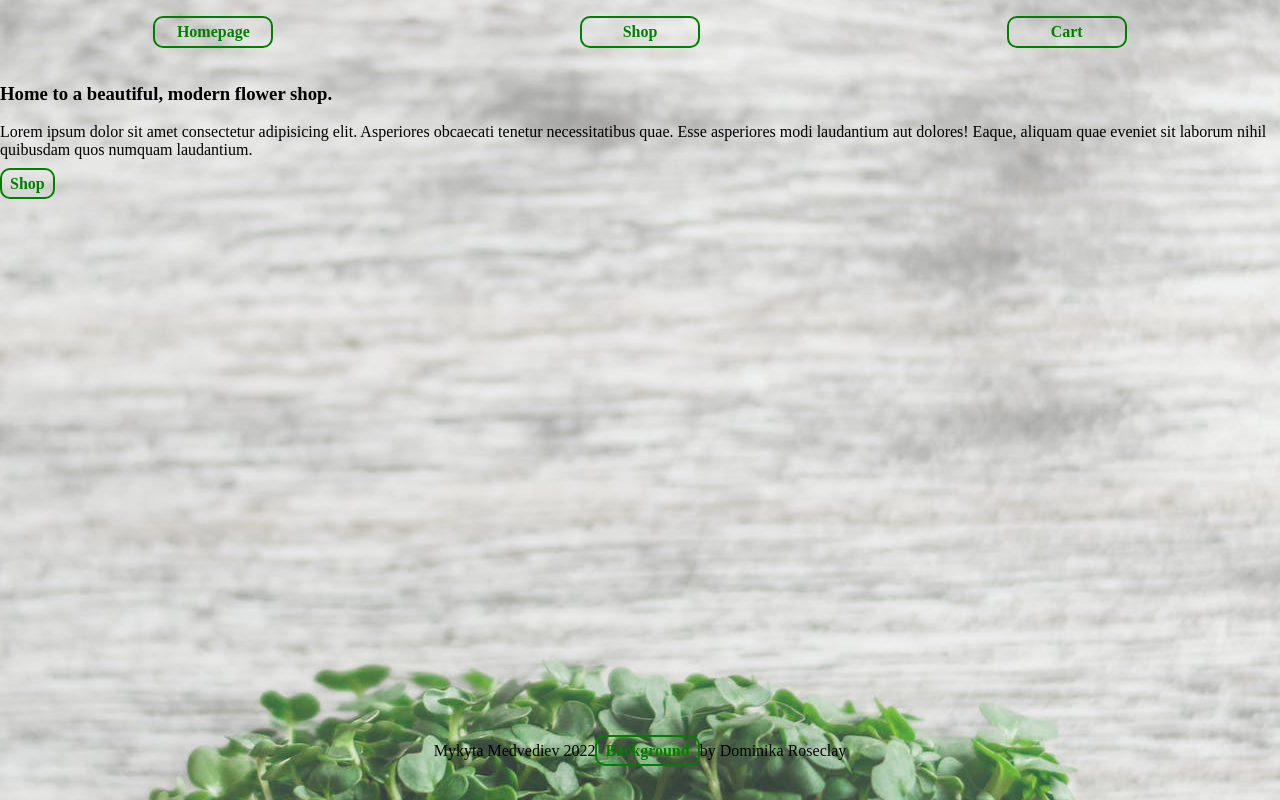
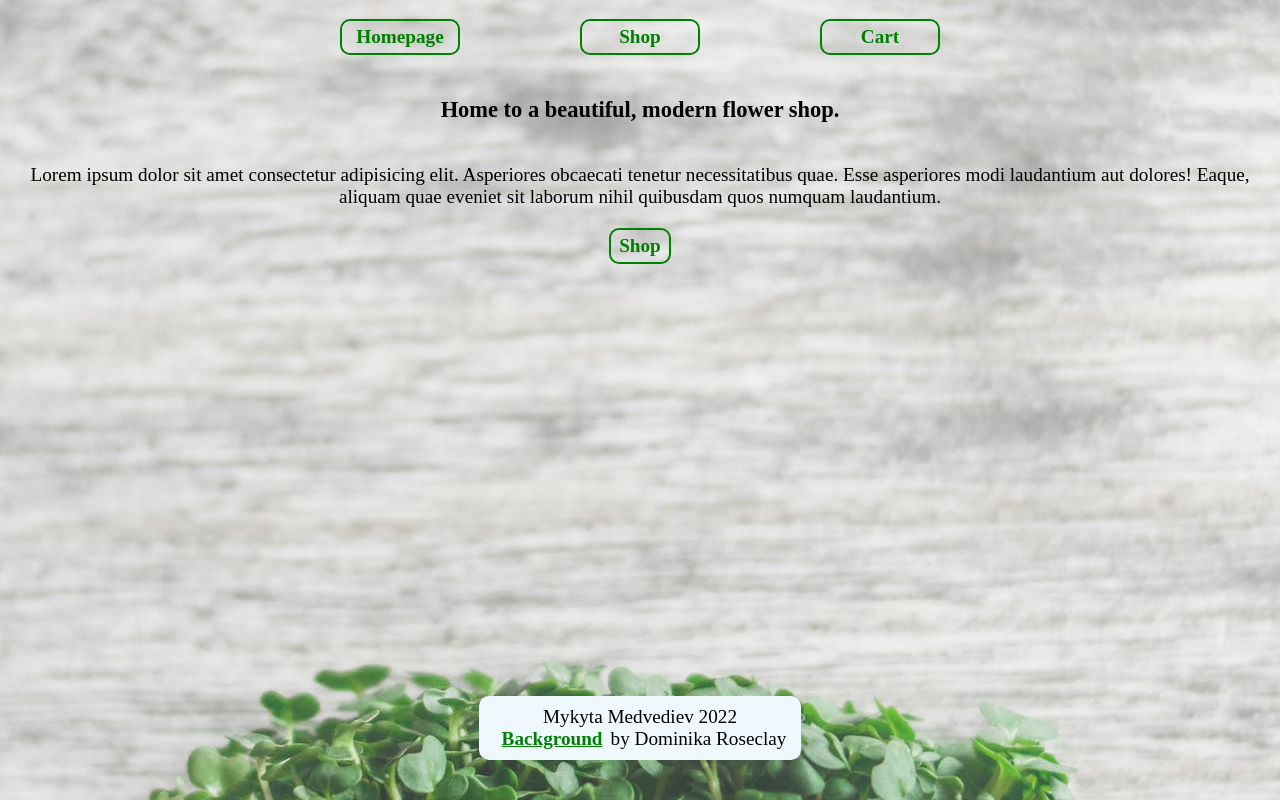
Before and after one commit to Furilon/shopping-cart, a React (Create React App) app: page / in a window 1280 px wide. Built offline with nearby package versions, Linux system fonts and the light colour scheme.

Commit message:
Styling for footer and homepage

```diff
--- a/src/assets/styles/style.css
+++ b/src/assets/styles/style.css
@@ -3,12 +3,14 @@ body {
     padding: 0;
     background-image: url("../background.jpeg");
     background-position: center;
+    font-size: 1.2em;
 }
 
 #root > div {
     min-height: 100vh;
     display: flex;
     flex-direction: column;
+    align-items: center;
 }
 
 ul {
@@ -20,6 +22,7 @@ ul {
 
 ul a {
     min-width: 100px;
+    margin: 0 60px;
 }
 
 a, button {
@@ -40,12 +43,39 @@ a:hover, button:hover {
     background-color: green;
 }
 
+#home {
+    display: flex;
+    flex-direction: column;
+    align-items: center;
+    justify-content: center;
+    height: auto;
+    min-width: 50%;
+    margin: 0 auto;
+    text-align: center;
+}
+
 footer {
     display: flex;
+    flex-direction: column;
     justify-content: center;
+    align-items: center;
     margin-top: auto;
     margin-bottom: 40px;
+    background-color: aliceblue;
+    border-radius: 10px;
+    padding: 10px 15px;
 }
+
+footer a {
+    border: none;
+    text-decoration: underline;
+}
+
+footer a:hover {
+    background-color: transparent;
+    color: green;
+}
+
 
 #shop {
     display: flex;
```
